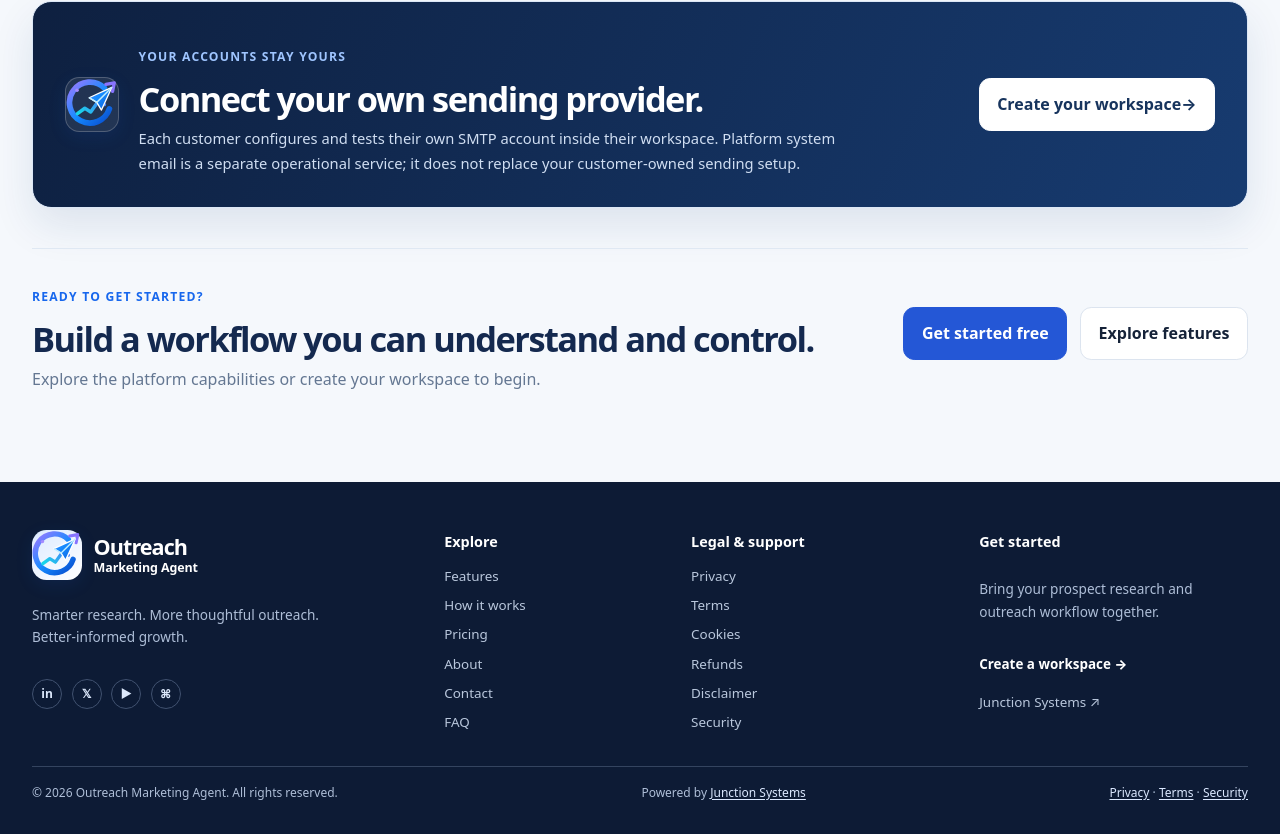
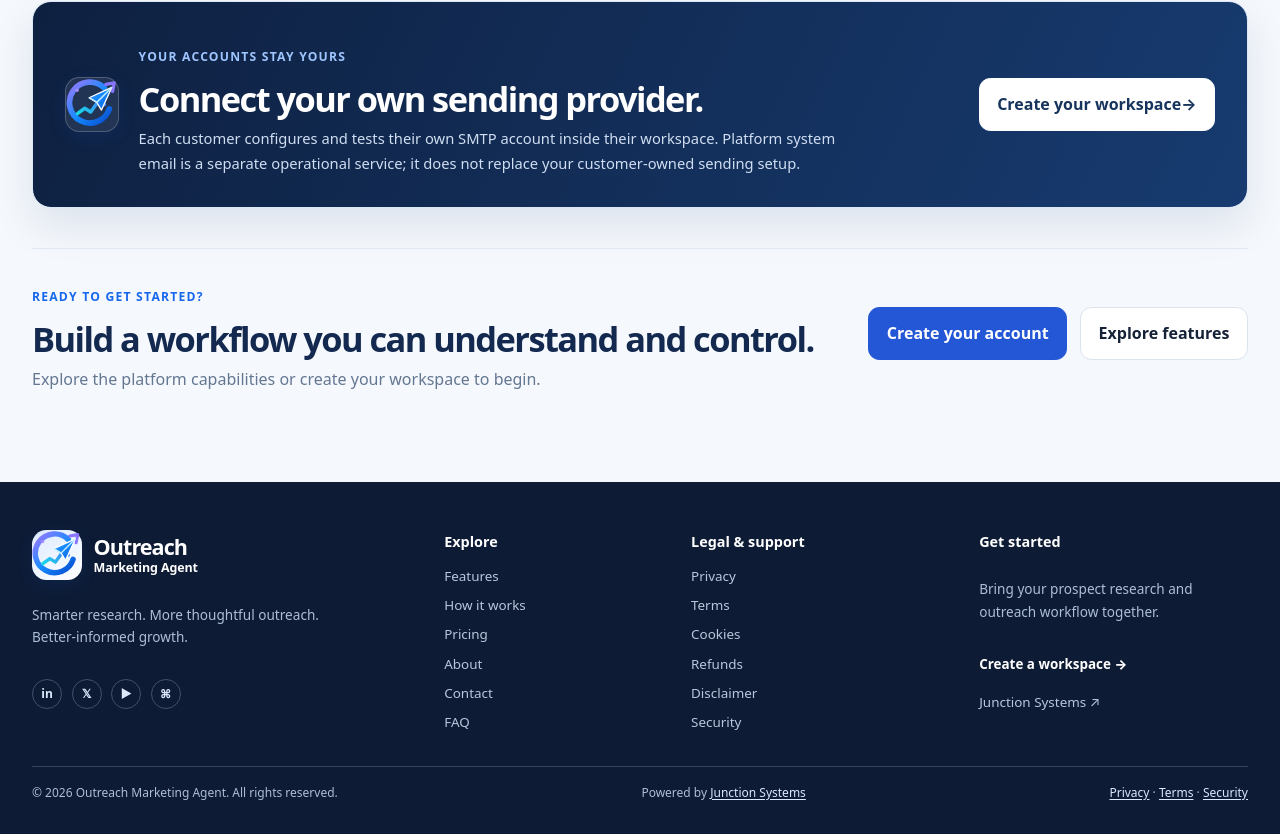
Before and after one commit to haseeb1984/Outreach-Marketing-Agent, a Next.js app in the folder frontend/: page /how-it-works in a window 1280 px wide. Shown: the part 1179-2013 px from the top of the page. Built offline with nearby package versions, Linux system fonts and the light colour scheme.

Commit message:
Use neutral account creation CTA

```diff
--- a/frontend/app/how-it-works/page.tsx
+++ b/frontend/app/how-it-works/page.tsx
@@ -45,7 +45,7 @@ export default function HowItWorksPage() {
 
       <section className="how-next">
         <div><p className="eyebrow">Ready to get started?</p><h2>Build a workflow you can understand and control.</h2><p>Explore the platform capabilities or create your workspace to begin.</p></div>
-        <div className="actions"><Link className="button" href="/register">Get started free</Link><Link className="button secondary" href="/features">Explore features</Link></div>
+        <div className="actions"><Link className="button" href="/register">Create your account</Link><Link className="button secondary" href="/features">Explore features</Link></div>
       </section>
     </main>
     <SiteFooter />
```
